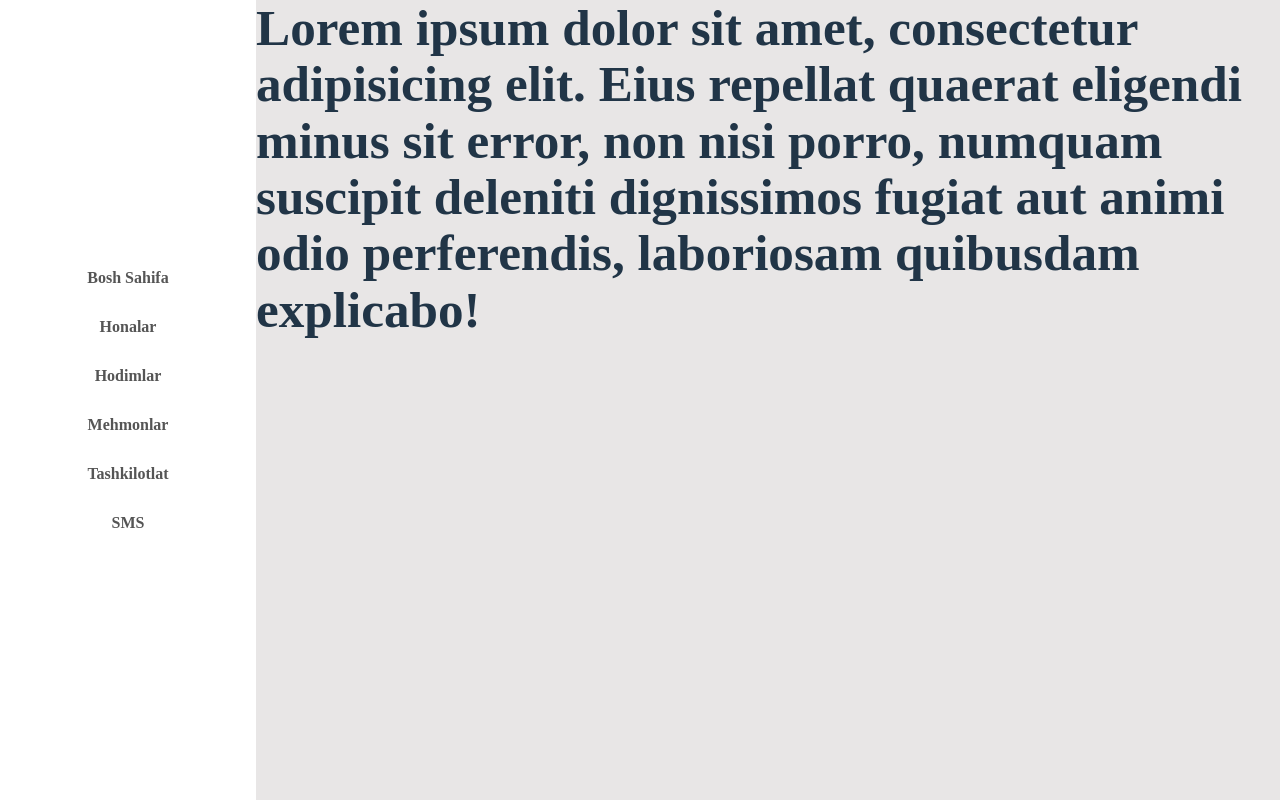
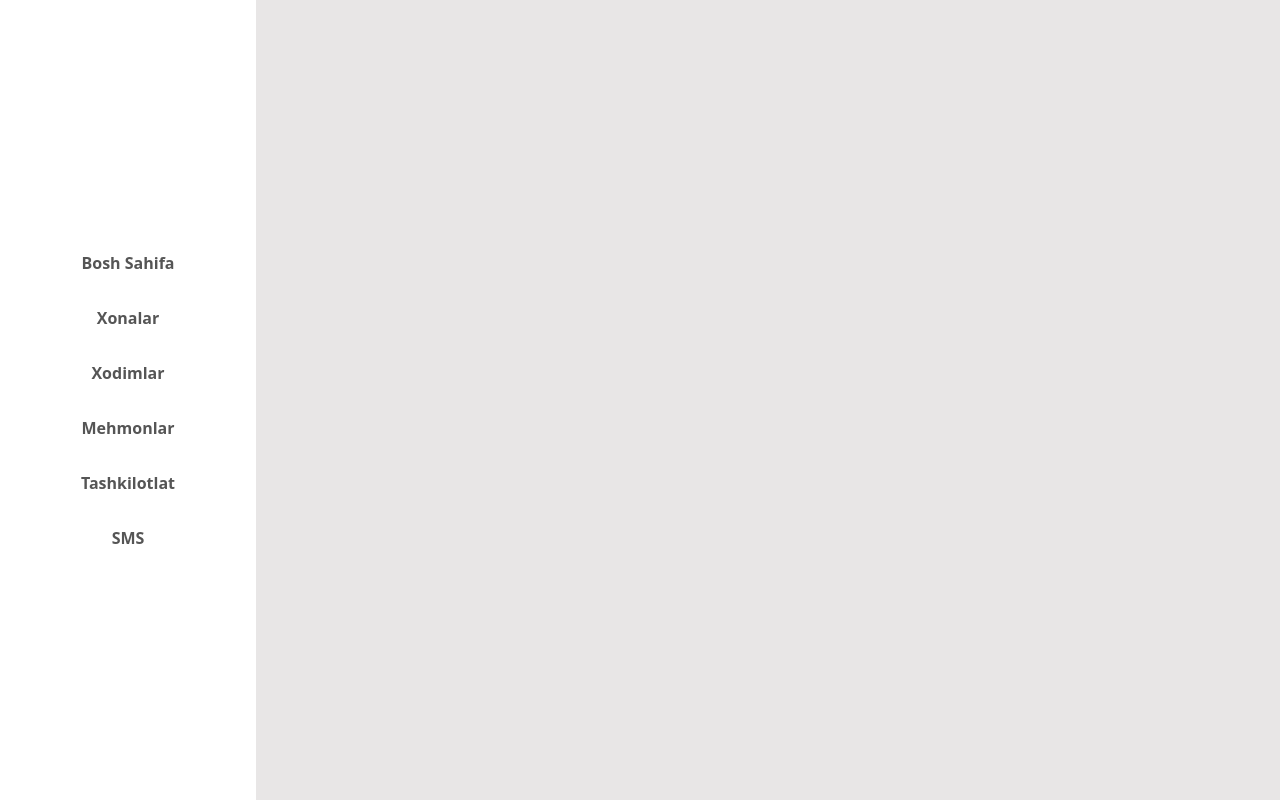
Before and after one commit to NodirbekAzamov/Hotel, a React (Vite) app: page / in a window 1280 px wide. Built offline with nearby package versions, Linux system fonts and the light colour scheme.

Commit message:
sidebar changed

```diff
--- a/src/App.jsx
+++ b/src/App.jsx
@@ -10,10 +10,9 @@ export default function App() {
         <Sidebar />
       </div>
       <div className='app_right'>
-        <h1>Lorem ipsum dolor sit amet, consectetur adipisicing elit. Eius repellat quaerat eligendi minus sit error, non nisi porro, numquam suscipit deleniti dignissimos fugiat aut animi odio perferendis, laboriosam quibusdam explicabo!</h1>
-        {/* <Routes>
+        <Routes>
           <Route />
-        </Routes> */}
+        </Routes>
       </div>
     </div>
   )
--- a/src/index.css
+++ b/src/index.css
@@ -1,6 +1,6 @@
-/* @tailwind base;
+@tailwind base;
 @tailwind components;
-@tailwind utilities; */
+@tailwind utilities;
 
 /* :root {
   font-family: Inter, system-ui, Avenir, Helvetica, Arial, sans-serif;
--- a/src/sidebar/Sidebar.jsx
+++ b/src/sidebar/Sidebar.jsx
@@ -4,8 +4,8 @@ import "./sidebar.scss"
 export default function Sidebar() {
     const [components, setComponents] = useState([
         { id: 1, path: "bosh_sahifa", title: "Bosh Sahifa" },
-        { id: 2, path: "honalar", title: "Honalar" },
-        { id: 3, path: "hodimlar", title: "Hodimlar" },
+        { id: 2, path: "honalar", title: "Xonalar" },
+        { id: 3, path: "hodimlar", title: "Xodimlar" },
         { id: 4, path: "mehmonlar", title: "Mehmonlar" },
         { id: 5, path: "tashkilotlar", title: "Tashkilotlat" },
         { id: 6, path: "sms", title: "SMS" },
--- a/src/sidebar/sidebar.scss
+++ b/src/sidebar/sidebar.scss
@@ -18,7 +18,7 @@
         a{
             color: #555;
             font-weight: 600;
-            width: 80%;
+            width: 100%;
             text-align: center;
             padding: 13px 0;
             // background: rgba(51, 51, 201, 0.183);
@@ -28,6 +28,7 @@
         a:hover {
             background-color: rgba(65, 65, 199, 0.111);
             border-radius: 8px;
+            border-right: 4px solid blue;
         }
     }
 }
```
